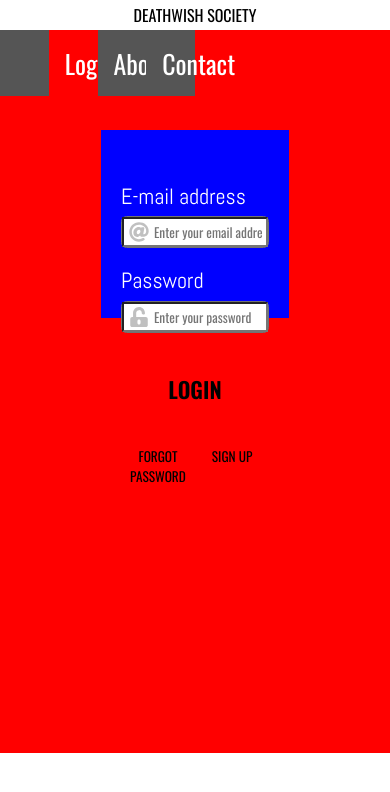
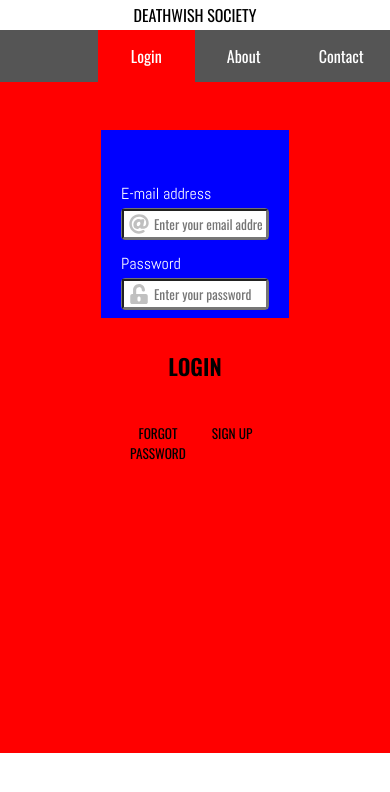
Before and after one commit to JamesDoe/Website-project, a plain HTML site: page index.html in a window 390 px wide. Drawn offline with nearby package versions, Linux system fonts and the light colour scheme; a web font is replaced by a local one.

Commit message:
started media queries for responsive design

```diff
--- a/css/style.css
+++ b/css/style.css
@@ -22,3 +22,31 @@ label span { display: block; background-color: rgb(215, 215, 215); border-radius
 .tablink:hover { background-color: #777; }
 
 @keyframes fadeEffect { from {opacity: 0;} to {opacity: 1;} }
+
+    /* start of desktop styles */
+
+    @media screen and (max-width: 991px) {
+        /* start of large tablet styles */
+        .title-inner {
+            font-size: 4.24em;
+            line-height: 1em;
+        }
+    }
+
+    @media screen and (max-width: 767px) {
+        /* start of medium tablet styles */
+        .tablink {
+            width: 20%;
+        }
+    }
+
+    @media screen and (max-width: 479px) {
+        /* start of phone styles */
+        label {
+            font-size: 1em;
+        }
+        .tablink {
+            font-size: 1em;
+            width: 25%;
+        }
+    }
```
